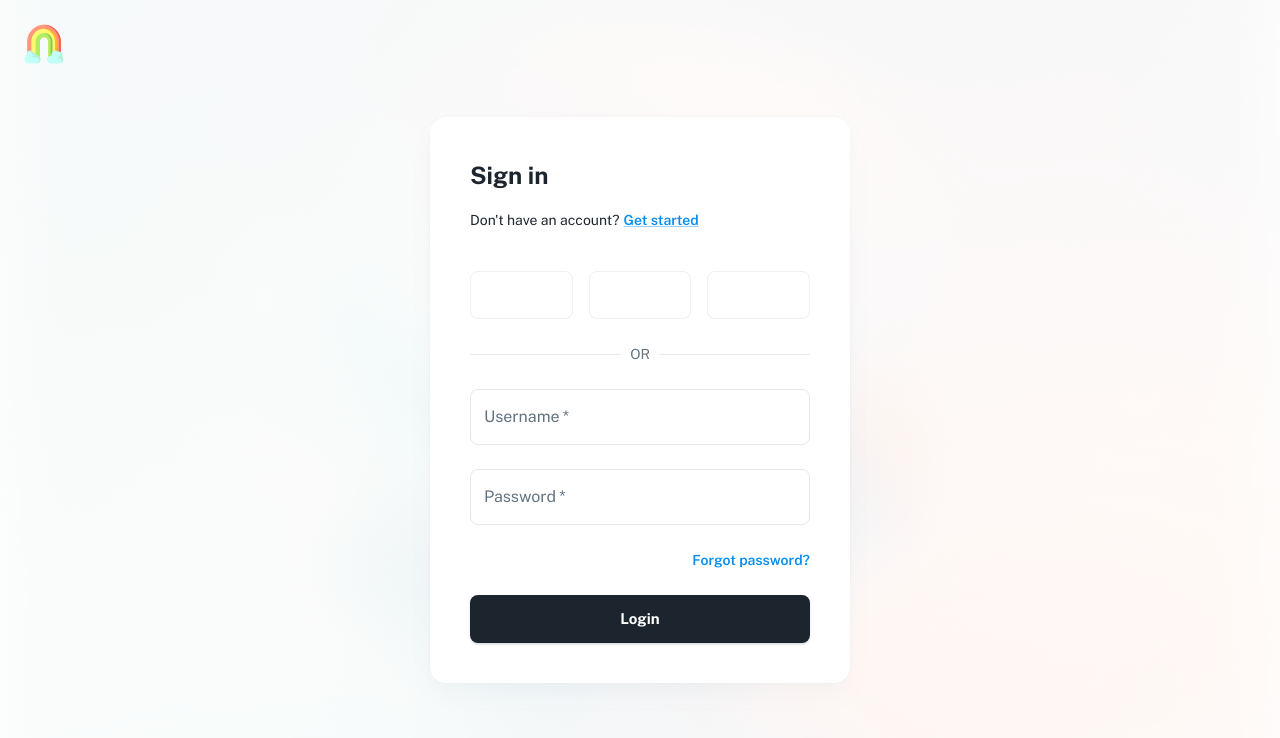
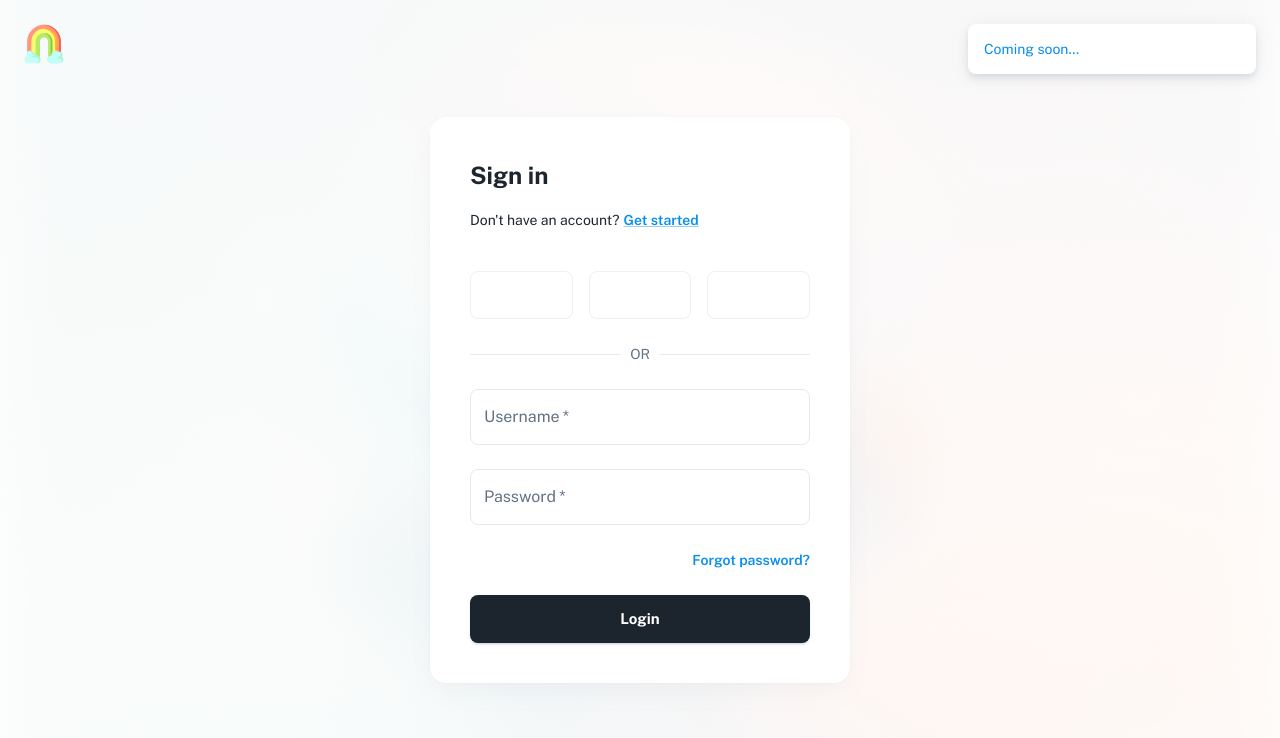
Before and after one commit to leon-tech-dev/react-admin-interface, a React (Vite) app: page /login in a window 1280 px wide. Both pictures are taken after a click on the button 521 px from the left and 295 px from the top of the page. Shown: the top 738 px of the page. Built offline with nearby package versions, Linux system fonts and the light colour scheme; some icons are missing.

Commit message:
add snackbar for login page

```diff
--- a/src/pages/Login/LoginView.tsx
+++ b/src/pages/Login/LoginView.tsx
@@ -10,6 +10,7 @@ import TextField from '@mui/material/TextField';
 import Typography from '@mui/material/Typography';
 import IconButton from '@mui/material/IconButton';
 import LoadingButton from '@mui/lab/LoadingButton';
+import Snackbar from '@mui/material/Snackbar';
 import { alpha, useTheme, Theme } from '@mui/material/styles';
 import InputAdornment from '@mui/material/InputAdornment';
 
@@ -29,12 +30,16 @@ export default function LoginView() {
   const [showPassword, setShowPassword] = useState<boolean>(false);
   const [username, setUsername] = useState('');
   const [password, setPassword] = useState('');
+  const [open, setOpen] = useState<boolean>(false);
   const dispatch = useDispatch();
 
   const handleSubmit = (e: React.FormEvent) => {
     e.preventDefault();
     dispatch(login({ username, permissions: ['manage_users'] }));
     router.push('/dashboard');
+  };
+  const handleClose = () => {
+    setOpen(false);
   };
 
   const renderForm = (
@@ -126,6 +131,7 @@ export default function LoginView() {
               size="large"
               color="inherit"
               variant="outlined"
+              onClick={() => setOpen(true)}
               sx={{ borderColor: alpha(theme.palette.grey[500], 0.16) }}
             >
               <Iconify icon="eva:google-fill" color="#DF3E30" />
@@ -136,9 +142,10 @@ export default function LoginView() {
               size="large"
               color="inherit"
               variant="outlined"
+              onClick={() => setOpen(true)}
               sx={{ borderColor: alpha(theme.palette.grey[500], 0.16) }}
             >
-              <Iconify icon="eva:facebook-fill" color="#1877F2" />
+              <Iconify icon="eva:github-fill" color="#1877F2" />
             </Button>
 
             <Button
@@ -146,6 +153,7 @@ export default function LoginView() {
               size="large"
               color="inherit"
               variant="outlined"
+              onClick={() => setOpen(true)}
               sx={{ borderColor: alpha(theme.palette.grey[500], 0.16) }}
             >
               <Iconify icon="eva:twitter-fill" color="#1C9CEA" />
@@ -161,6 +169,14 @@ export default function LoginView() {
           {renderForm}
         </Card>
       </Stack>
+      <Snackbar
+        anchorOrigin={{ vertical: 'top', horizontal: 'right' }}
+        autoHideDuration={3000}
+        color="primary"
+        open={open}
+        onClose={handleClose}
+        message="Coming soon..."
+      />
     </Box>
   );
 }
--- a/src/theme/css.ts
+++ b/src/theme/css.ts
@@ -1,4 +1,3 @@
-// theme/css.ts
 import { alpha, Theme } from '@mui/material/styles';
 import { dividerClasses } from '@mui/material/Divider';
 import { checkboxClasses } from '@mui/material/Checkbox';
--- a/src/theme/custom-shadows.ts
+++ b/src/theme/custom-shadows.ts
@@ -1,6 +1,7 @@
+// eslint-disable-next-line @typescript-eslint/ban-ts-comment
 // @ts-nocheck
 import { alpha } from '@mui/material/styles';
-import { PaletteMode, PaletteOptions } from '@mui/material';
+import { PaletteMode } from '@mui/material';
 
 import { lightPalette } from './lightPalette';
 import { darkPalette } from './darkPalette';
--- a/src/theme/overrides.ts
+++ b/src/theme/overrides.ts
@@ -141,5 +141,13 @@ export function overrides(theme: Theme) {
         },
       },
     },
+    MuiSnackbarContent: {
+      styleOverrides: {
+        root: {
+          backgroundColor: theme.palette.background.default,
+          color: theme.palette.primary.main,
+        },
+      },
+    },
   };
 }
--- a/src/theme/shadows.ts
+++ b/src/theme/shadows.ts
@@ -1,3 +1,4 @@
+// eslint-disable-next-line @typescript-eslint/ban-ts-comment
 // @ts-nocheck
 import { alpha, Shadows } from '@mui/material/styles';
 import { PaletteMode } from '@mui/material';
```
Also changed, not shown: src/pages/Login/index.tsx (+0 -64 lines).
